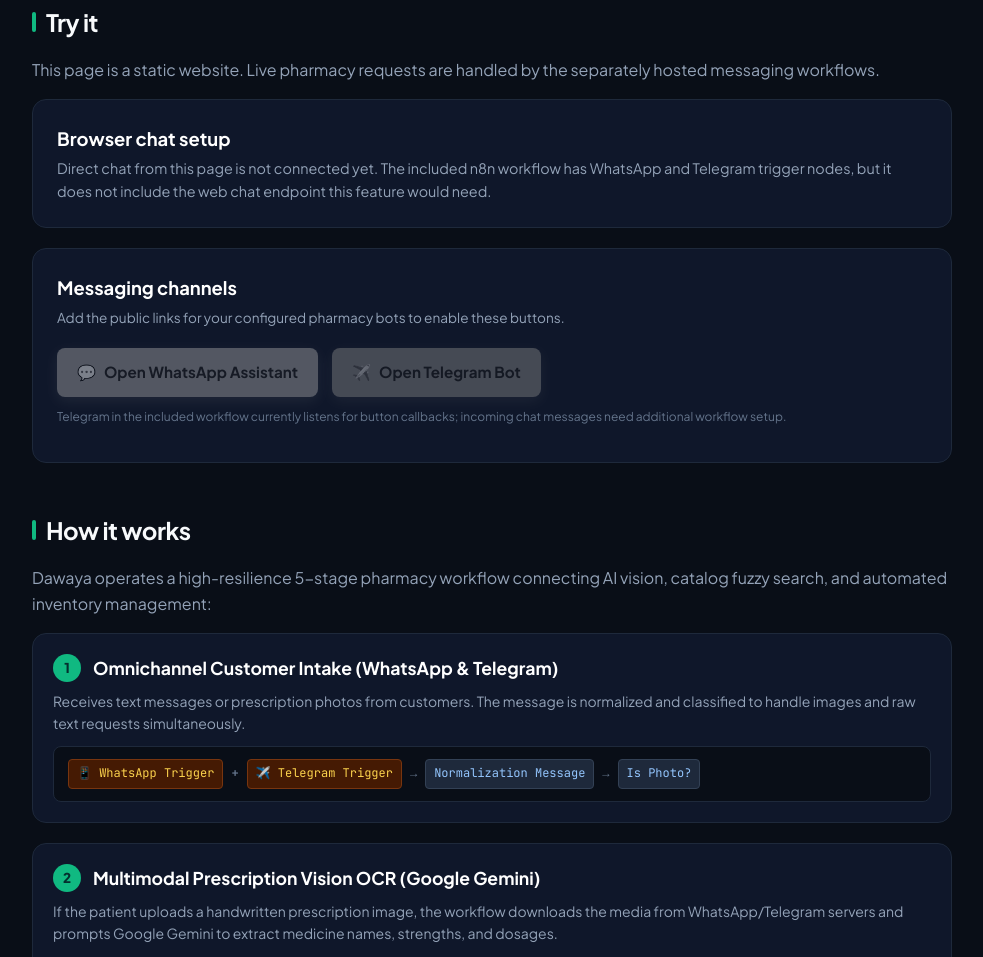
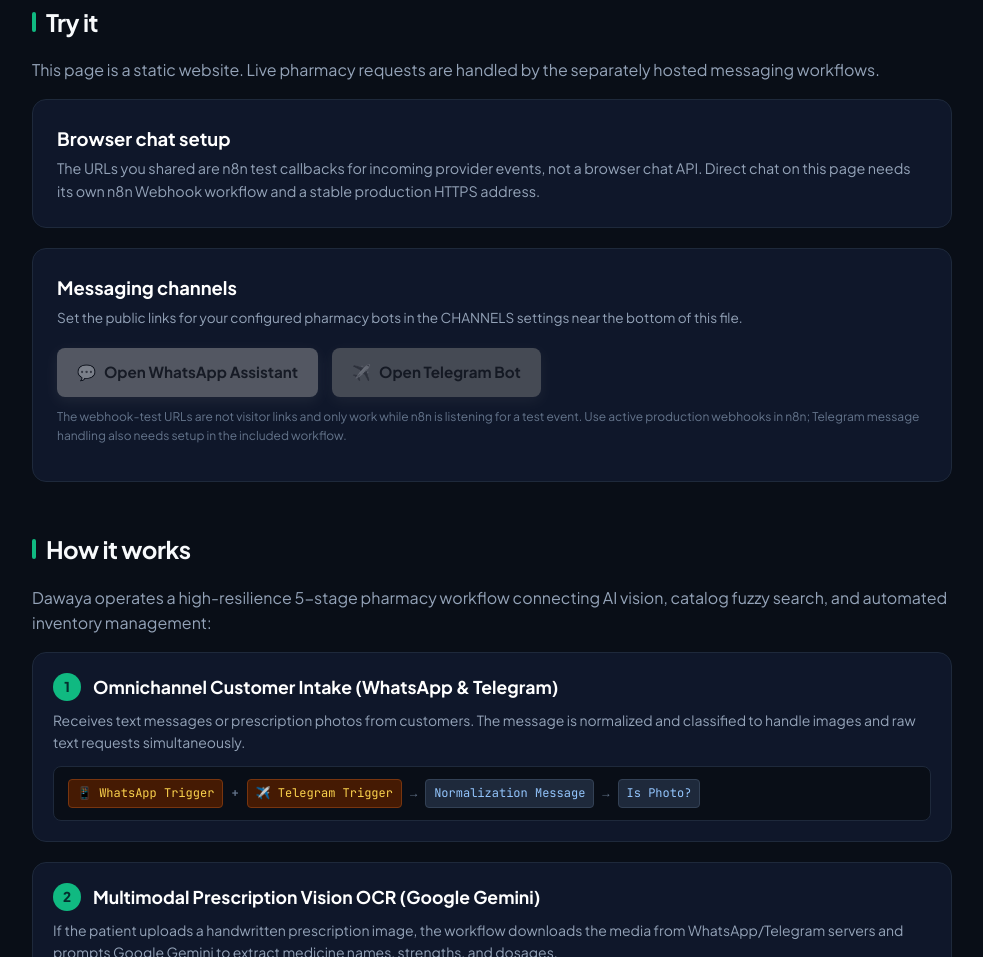
Before and after one commit to ahmedayman200679-boop/Dawaya, a plain HTML site: page index.html in a window 1280 px wide. Shown: the part 813-1770 px from the top of the page, without its empty margins (148-1131 px from the left). Drawn offline with Linux system fonts and the light colour scheme.

Commit message:
Add files via upload

```diff
--- a/index.html
+++ b/index.html
@@ -670,23 +670,23 @@
     <!-- Medicine & Prescription Assistant (REAL N8N CONNECTION) -->
     <div id="try-assistant" class="try-section">
       <h3 style="font-size: 1.15rem; color: white; margin-bottom: 4px;">Browser chat setup</h3>
-      <p style="font-size: 0.9rem; margin-bottom: 0;">Direct chat from this page is not connected yet. The included n8n workflow has WhatsApp and Telegram trigger nodes, but it does not include the web chat endpoint this feature would need.</p>
+      <p style="font-size: 0.9rem; margin-bottom: 0;">The URLs you shared are n8n test callbacks for incoming provider events, not a browser chat API. Direct chat on this page needs its own n8n Webhook workflow and a stable production HTTPS address.</p>
     </div>
 
     <!-- WhatsApp & Telegram Launchers -->
     <div id="try-channels" class="try-section" style="margin-top: 20px;">
       <h3 style="font-size: 1.15rem; color: white; margin-bottom: 4px;">Messaging channels</h3>
-      <p style="font-size: 0.85rem; margin-bottom: 14px;">Add the public links for your configured pharmacy bots to enable these buttons.</p>
+      <p style="font-size: 0.85rem; margin-bottom: 14px;">Set the public links for your configured pharmacy bots in the CHANNELS settings near the bottom of this file.</p>
 
       <div class="buttons-row">
-        <a id="whatsappLink" href="https://happiest-powdering-coveting.ngrok-free.dev/webhook-test/80c2fac7-9a4a-43c4-8ecd-f6f12d3bb24c/webhook" aria-disabled="true" class="btn-action disabled">
+        <a id="whatsappLink" href="#" aria-disabled="true" class="btn-action disabled">
           <span>💬</span> Open WhatsApp Assistant
         </a>
-        <a id="telegramLink" href="https://happiest-powdering-coveting.ngrok-free.dev/webhook-test/782a79a9-3288-4e32-83e9-cb1b742cf848/webhook" aria-disabled="true" class="btn-action telegram disabled">
+        <a id="telegramLink" href="#" aria-disabled="true" class="btn-action telegram disabled">
           <span>✈️</span> Open Telegram Bot
         </a>
       </div>
-      <p id="channelSetup" style="font-size: 0.75rem; color: var(--text-dim); margin-top: 10px;">Telegram in the included workflow currently listens for button callbacks; incoming chat messages need additional workflow setup.</p>
+      <p id="channelSetup" style="font-size: 0.75rem; color: var(--text-dim); margin-top: 10px;">The webhook-test URLs are not visitor links and only work while n8n is listening for a test event. Use active production webhooks in n8n; Telegram message handling also needs setup in the included workflow.</p>
     </div>
   </section>
 
@@ -826,7 +826,8 @@
   </footer>
 
   <script>
-    // Public bot URLs only. Never place API keys or access tokens in this file.
+    // Public visitor-facing bot links only, not n8n webhook callback URLs.
+    // Never put API keys or access tokens in this public file.
     const CHANNELS = {
       whatsappUrl: "",
       telegramUrl: ""
```
